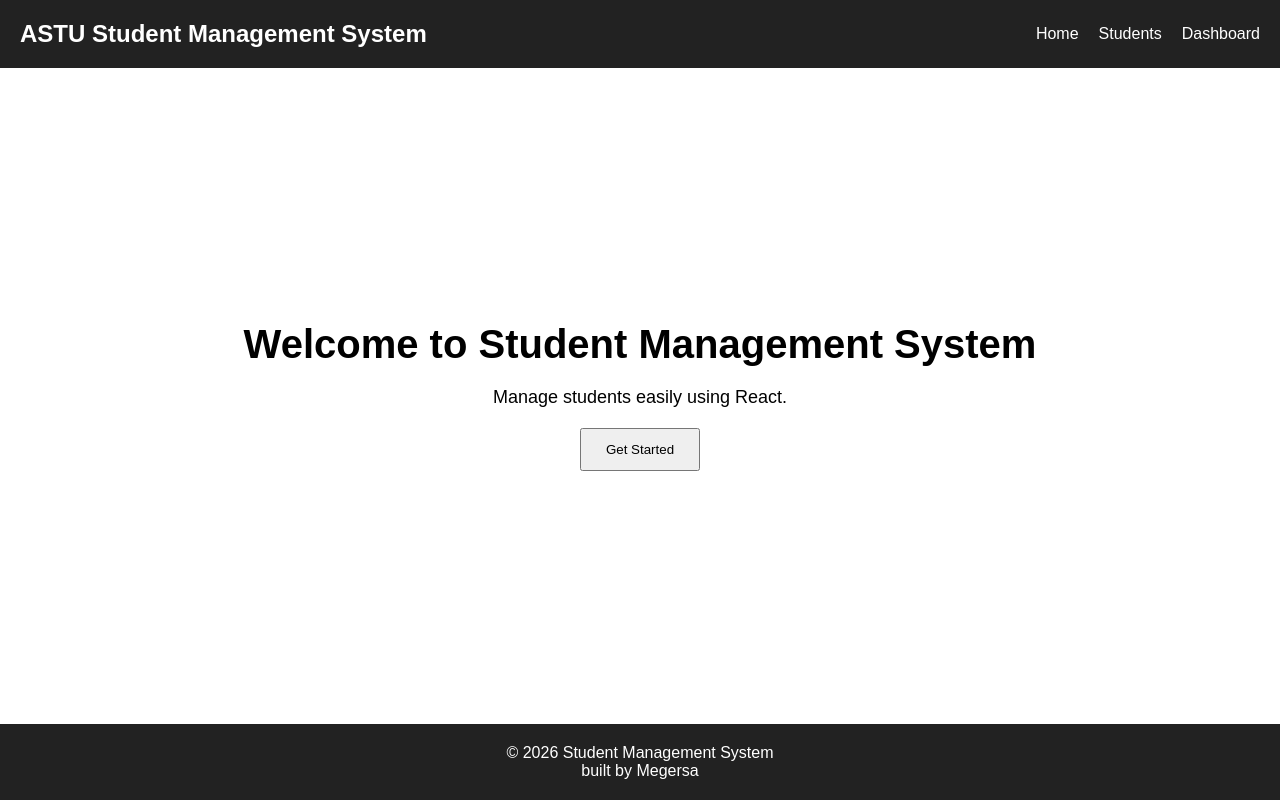
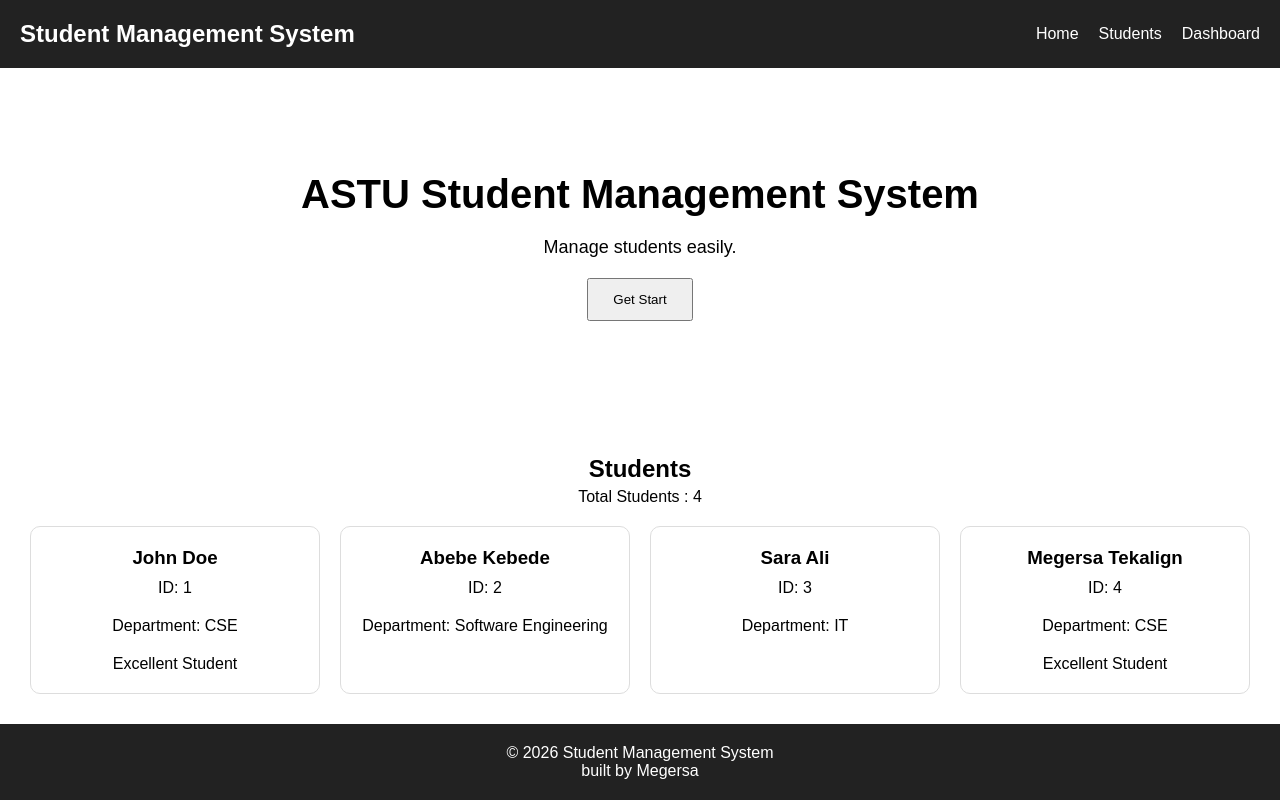
Before and after one commit to megersa27/Student-Management-System, a React (Vite) app: page / in a window 1280 px wide. Built offline with nearby package versions, Linux system fonts and the light colour scheme.

Commit message:
complete milestone 3 - student card

```diff
--- a/src/components/Navbar.jsx
+++ b/src/components/Navbar.jsx
@@ -3,7 +3,7 @@ function Navbar() {
     <nav className="navbar">
 
       <h2>
-        ASTU Student Management System
+        Student Management System
       </h2>
 
       <div className="nav-links">
--- /dev/null
+++ b/src/components/StudentCard.jsx
@@ -0,0 +1,12 @@
+function StudentCard({ student }) {
+  return (
+    <div className="student-card">
+      <h3>{student.name}</h3>
+      <p>ID: {student.id}</p>
+      <p>Department: {student.department}</p>
+      {student.department==="CSE" ? "Excellent Student" : ""}
+    </div>
+  );
+}
+
+export default StudentCard;
--- a/src/index.css
+++ b/src/index.css
@@ -72,3 +72,29 @@ body {
 
   padding: 20px;
 }
+.students-container {
+  padding: 30px;
+}
+.students-container h2 {
+  margin-bottom: 5px;
+  text-align: center;
+}
+.students-container p{
+  text-align: center;
+  margin-bottom: 20px;
+}
+.student-list {
+  display: grid;
+  grid-template-columns:
+    repeat(auto-fit, minmax(250px, 1fr));
+  gap: 20px;
+}
+.student-card {
+  padding: 20px;
+  border: 1px solid #ddd;
+  border-radius: 10px;
+  text-align: center;
+}
+.student-card h3 {
+  margin-bottom: 10px;
+}
--- a/src/pages/Home.jsx
+++ b/src/pages/Home.jsx
@@ -1,32 +1,54 @@
+import { useState } from "react";
+
 import Navbar from "../components/Navbar";
 import Footer from "../components/Footer";
+import StudentCard from "../components/StudentCard";
 
 function Home() {
+  const [students] = useState([
+    {
+      id: 1,
+      name: "John Doe",
+      department: "CSE",
+    },
+    {
+      id: 2,
+      name: "Abebe Kebede",
+      department: "Software Engineering",
+    },
+    {
+      id: 3,
+      name: "Sara Ali",
+      department: "IT",
+    },
+    {
+      id: 4,
+      name: "Megersa Tekalign",
+      department: "CSE",
+    },
+  ]);
+
   return (
     <div className="app">
-
       <Navbar />
 
       <section className="hero">
-
-        <h1>
-          Welcome to Student
-          Management System
-        </h1>
-
-        <p>
-          Manage students easily
-          using React.
-        </p>
-
-        <button>
-          Get Started
-        </button>
-
+        <h1>ASTU Student Management System</h1>
+        <p>Manage students easily.</p>
+        <button>Get Start</button>
       </section>
 
+      <div className="students-container">
+        <h2>Students</h2>
+        <p> Total Students : {students.length}</p>
+        <div className="student-list">
+          {students.map((student) => (
+            <StudentCard key={student.id} student={student} />
+          ))}
+        </div>
+      </div>
+
       <Footer />
-
     </div>
   );
 }
```
